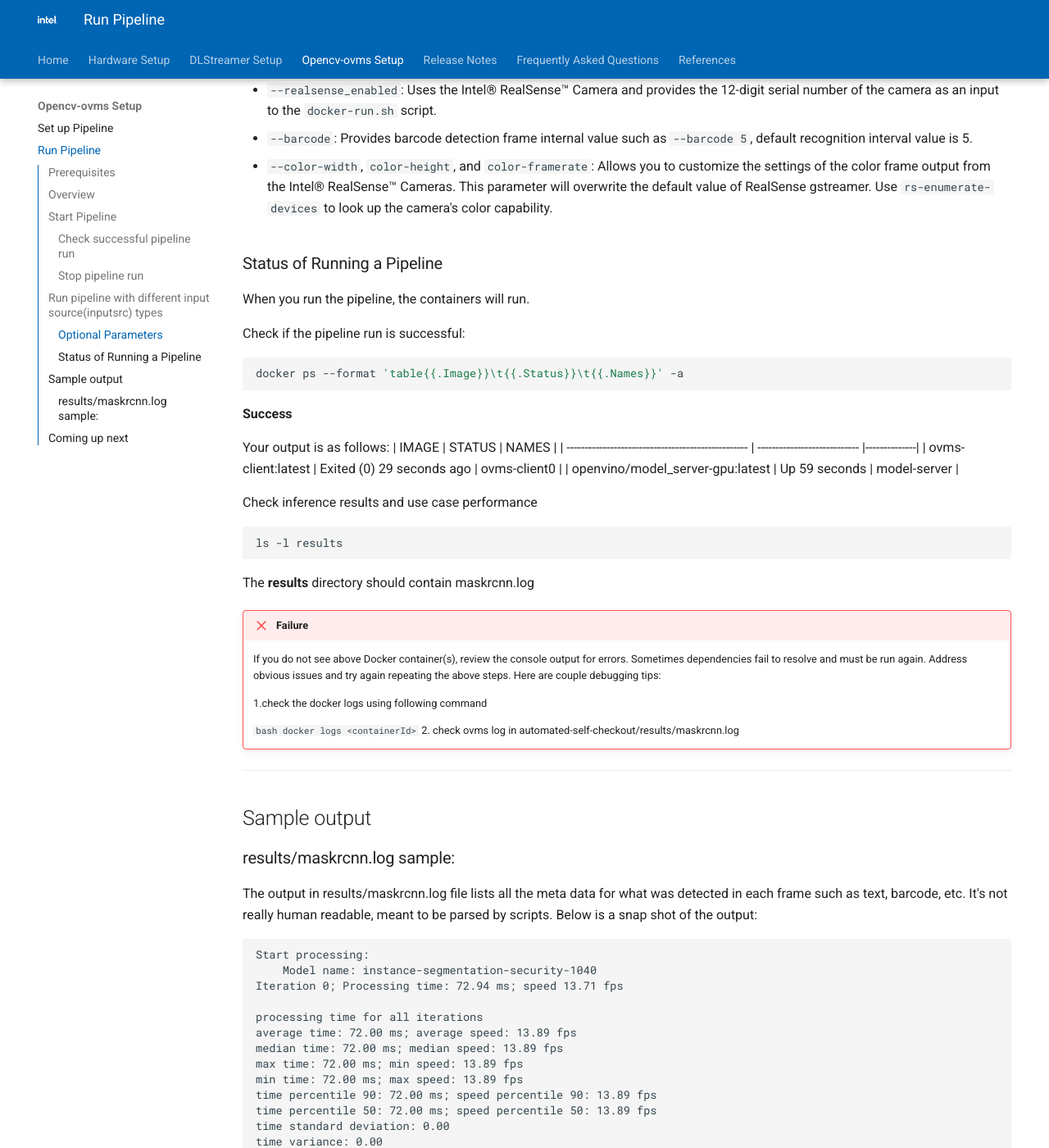
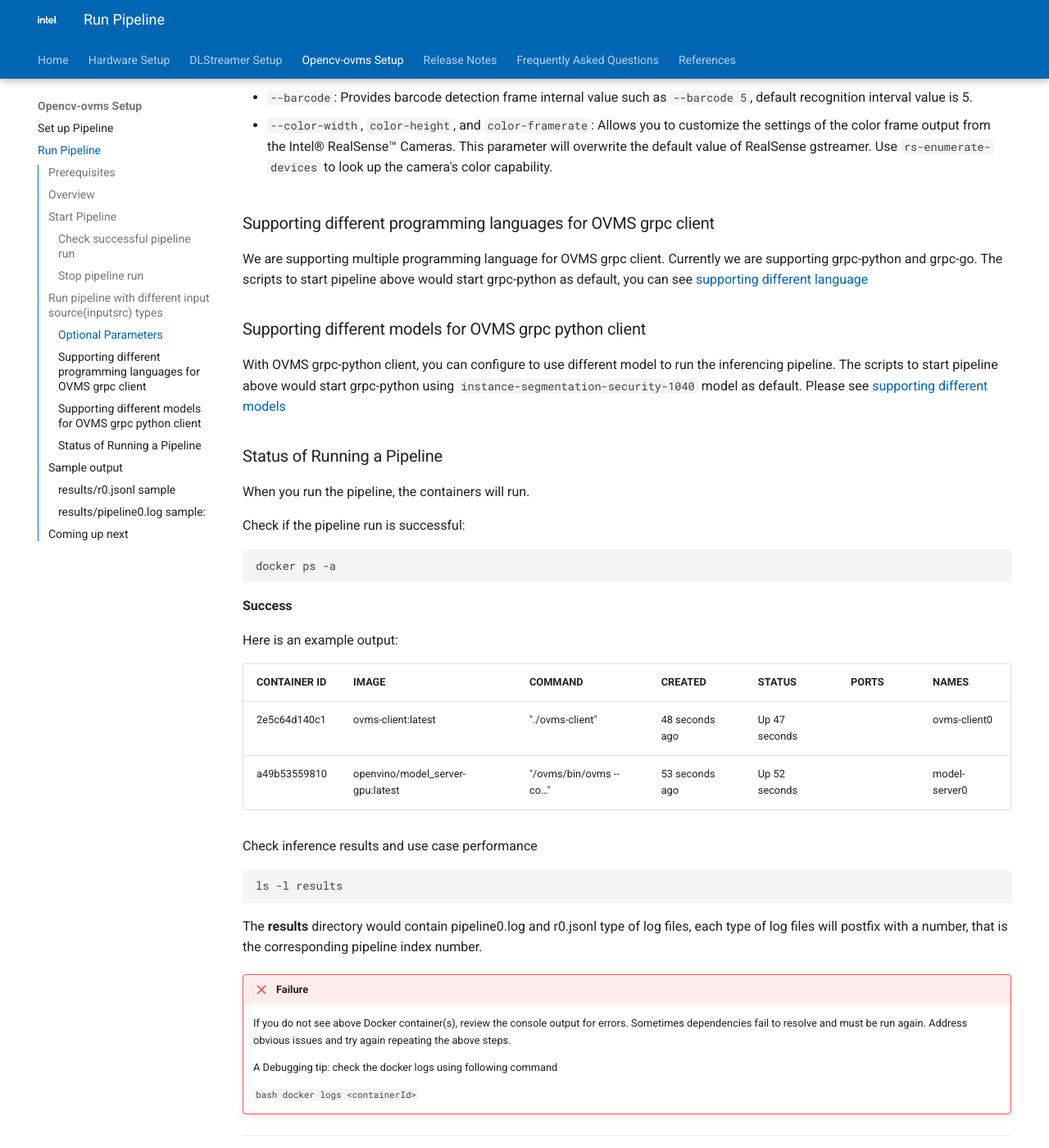
Before and after one commit to intel-retail/automated-self-checkout, an MkDocs documentation site: the page built from docs_src/OVMS/pipelinerun.md, in a window 1280 px wide and 1400 px high, scrolled down 2266 px. Shown: the whole window at 82% size. Built offline with MkDocs 1.6.1 and Material for MkDocs 9.7.7, drawn with Linux system fonts in a browser that asks for light colours; comment, search, counter and statistics services are not loaded; some of the changed text lies outside the part shown.

Commit message:
docs: Update OVMS documents with grpc-go and grpc-python
Closes: #207
Signed-off-by: Valina Li <valina.li@intel.com>

````diff
--- a/docs_src/OVMS/pipelinerun.md
+++ b/docs_src/OVMS/pipelinerun.md
@@ -8,24 +8,20 @@
 When the pipeline is run, the `docker-run.sh` script starts the service and performs inferencing on the selected input media. The output of running the pipeline provides the inference results for each frame based on the media source such as text, barcode, and so on, as well as the frames per second (FPS). Pipeline run provides many options in media type, system process platform type, and additional optional parameters. These options give you the opportunity to compare what system process platform is better for your need.
 
 ## Start Pipeline
-
 You can run the pipeline script, `docker-run.sh` with `--workload opencv-ovms` option, and the following additional input parameters:
 
-- Media type
+1. Media type
     - Camera Simulator using RTSF
-    - Intel® RealSense™ Camera
     - USB Camera
     - Video File
-- Platform
+2. Platform
     - core
     - dgpu.0
     - dgpu.1
     - xeon
- - [Optional parameters](#optional-parameters)
+3. [Optional parameters](#optional-parameters)
 
- The following table lists the commands for various input combinations. Run the command based on your requirement.
-
-You have to get your choices for #1, #2, #3 above to start the pipeline run, see [details](#run-pipeline-with-different-input-sourceinputsrc-types) section below.
+Run the command based on your requirement. You have to get your choices for #1, #2, #3 above to start the pipeline run, see [details](#run-pipeline-with-different-input-sourceinputsrc-types) section below.
 
 ### Check successful pipeline run
 Once pipeline run has started, you will expect containers to be running, see [check for pipeline run success](#status-of-running-a-pipeline); For a successful run, see [sample output log file](#sample-output).
@@ -55,6 +51,7 @@
 
 **_Note:_**  Follow these [steps](/How_to_query_usb_camera.md) to see the output formats supported by your USB camera.
 
+
 ### Optional Parameters
 
 The following are the optional parameters that you can provide as input to `docker-run.sh`. Note that these parameters would affect the performance of the pipeline.
@@ -74,6 +71,14 @@
 - `--color-width`, `color-height`, and `color-framerate`: Allows you to customize the settings of the color frame output from the Intel® RealSense™ Cameras. This parameter will overwrite the default value of RealSense gstreamer. Use `rs-enumerate-devices` to look up the camera's color capability.
 
 
+### Supporting different programming languages for OVMS grpc client
+We are supporting multiple programming language for OVMS grpc client. Currently we are supporting grpc-python and grpc-go. The scripts to start pipeline above would start grpc-python as default, you can see [supporting different language](./supportingDifferentLanguage.md)
+
+
+### Supporting different models for OVMS grpc python client
+With OVMS grpc-python client, you can configure to use different model to run the inferencing pipeline. The scripts to start pipeline above would start grpc-python using `instance-segmentation-security-1040` model as default. Please see [supporting different models](./supportingDifferentModels.md)
+
+
 ### Status of Running a Pipeline
 
 When you run the pipeline, the containers will run.
@@ -81,16 +86,17 @@
 Check if the pipeline run is successful:
 
 ```bash
-docker ps --format 'table{{.Image}}\t{{.Status}}\t{{.Names}}' -a
+docker ps -a
 ```
 
 **Success**
 
-Your output is as follows:
-| IMAGE                                              | STATUS                       | NAMES        |
-| -------------------------------------------------- | ---------------------------- |--------------|
-| ovms-client:latest                                 | Exited (0) 29 seconds ago    | ovms-client0 |
-| openvino/model_server-gpu:latest                   | Up 59 seconds                | model-server |
+Here is an example output:
+
+| CONTAINER ID | IMAGE                           | COMMAND                | CREATED        | STATUS        | PORTS | NAMES         |
+|--------------|---------------------------------|------------------------|----------------|---------------|-------|---------------|
+| 2e5c64d140c1 | ovms-client:latest              | "./ovms-client"        | 48 seconds ago | Up 47 seconds |       | ovms-client0  |
+| a49b53559810 | openvino/model_server-gpu:latest| "/ovms/bin/ovms --co…" | 53 seconds ago | Up 52 seconds |       | model-server0 |
 
 
 Check inference results and use case performance
@@ -98,40 +104,58 @@
 ls -l results
 ```
 
-The **results** directory should contain maskrcnn.log
-
+The **results** directory would contain pipeline0.log and r0.jsonl type of log files, each type of log files will postfix with a number, that is the corresponding pipeline index number.
 
 !!! Failure
-    If you do not see above Docker container(s), review the console output for errors. Sometimes dependencies fail to resolve and must be run again. Address obvious issues and try again repeating the above steps. Here are couple debugging tips:
+    If you do not see above Docker container(s), review the console output for errors. Sometimes dependencies fail to resolve and must be run again. Address obvious issues and try again repeating the above steps.
 
-    1.check the docker logs using following command
+    A Debugging tip: check the docker logs using following command
 
     ```bash
     docker logs <containerId>
     ```
-    2. check ovms log in automated-self-checkout/results/maskrcnn.log
+---
 
----
 ## Sample output
 
-### results/maskrcnn.log sample:
+### results/r0.jsonl sample
+The output in results/r0.jsonl file lists average processing time in milliseconds and average number of frames per second. It's not really human readable, meant to be parsed by scripts. Below is a snap shot of the output:
+```text
+Processing time: 53.17 ms; fps: 18.81
+Processing time: 47.98 ms; fps: 20.84
+Processing time: 48.35 ms; fps: 20.68
+Processing time: 46.88 ms; fps: 21.33
+Processing time: 47.56 ms; fps: 21.03
+Processing time: 49.66 ms; fps: 20.14
+Processing time: 52.49 ms; fps: 19.05
+Processing time: 52.27 ms; fps: 19.13
+Processing time: 50.86 ms; fps: 19.66
+Processing time: 58.19 ms; fps: 17.18
+Processing time: 58.28 ms; fps: 17.16
+Processing time: 52.17 ms; fps: 19.17
+Processing time: 50.89 ms; fps: 19.65
+Processing time: 49.58 ms; fps: 20.17
+Processing time: 51.14 ms; fps: 19.55
+```
 
-The output in results/maskrcnn.log file lists all the meta data for what was detected in each frame such as text, barcode, etc. It's not really human readable, meant to be parsed by scripts. Below is a snap shot of the output:
-
+### results/pipeline0.log sample:
+The output in results/pipeline0.log lists average number of frames per second. It's not really human readable, meant to be parsed by scripts. Below is a snap shot of the output:
 ```text
-Start processing:
-	Model name: instance-segmentation-security-1040
-Iteration 0; Processing time: 72.94 ms; speed 13.71 fps
-
-processing time for all iterations
-average time: 72.00 ms; average speed: 13.89 fps
-median time: 72.00 ms; median speed: 13.89 fps
-max time: 72.00 ms; min speed: 13.89 fps
-min time: 72.00 ms; max speed: 13.89 fps
-time percentile 90: 72.00 ms; speed percentile 90: 13.89 fps
-time percentile 50: 72.00 ms; speed percentile 50: 13.89 fps
-time standard deviation: 0.00
-time variance: 0.00
+18.81
+20.84
+20.68
+21.33
+21.03
+20.14
+19.05
+19.13
+19.66
+17.18
+17.16
+19.17
+19.65
+20.17
+19.55
 ```
 
 **_Note:_**  The automated-self-checkout/results/ directory is volume mounted to the pipeline container.
````
Also changed, not shown: docs_src/OVMS/supportingDifferentLanguage.md (added, +14 -0 lines), docs_src/OVMS/supportingDifferentModels.md (added, +16 -0 lines), docs_src/pipelinerun.md (+2 -34 lines), docs_src/run_camera_simulator.md (added, +32 -0 lines), 1 other file.
